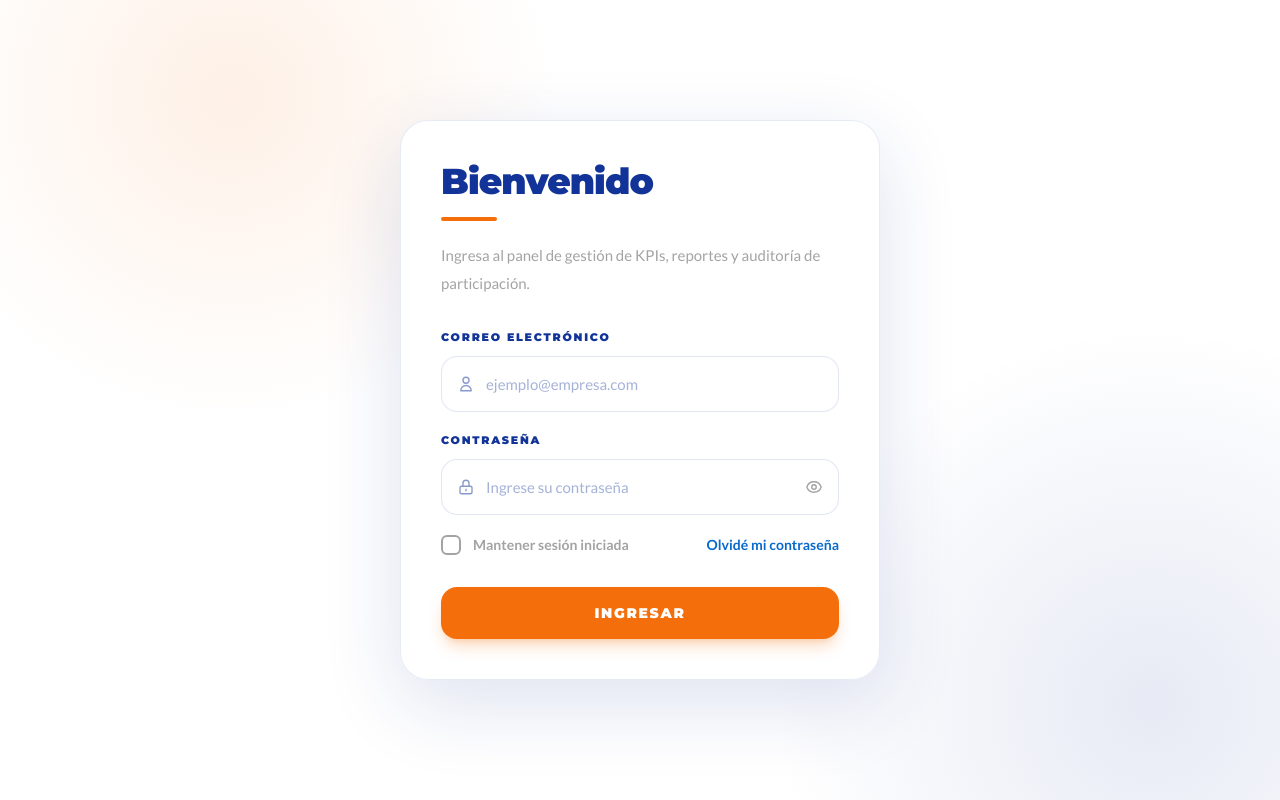
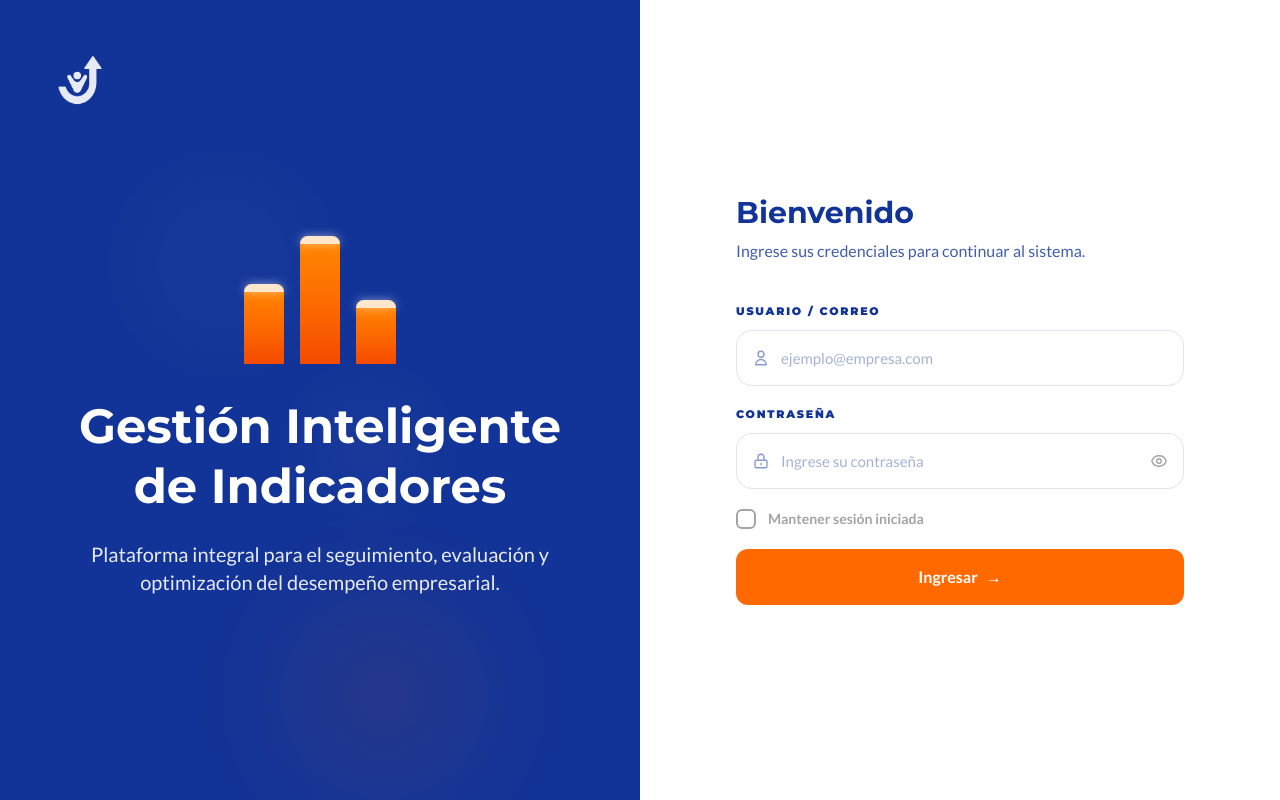
Before and after one commit to AriannaHC/SIstemaKpi, a React (Vite) app in the folder frontend/: page / in a window 1280 px wide. Built offline with nearby package versions, Linux system fonts and the light colour scheme.

Commit message:
Actualización de Login

```diff
--- a/frontend/src/components/Views.jsx
+++ b/frontend/src/components/Views.jsx
@@ -339,10 +339,20 @@ export function SettingsView({ kpis, setKpis }) {
 
 export function ReportsView({ kpis, entries, participation, notifications, addNotification }) {
   const ranking = workers.map((worker) => {
-    const data = participation[worker.id];
-    const rate = Math.round((data.completed / data.expected) * 100);
-    return { ...worker, rate, completed: data.completed, expected: data.expected };
-  }).sort((a, b) => b.rate - a.rate);
+  const data = participation?.[worker.id] || {
+    completed: 0,
+    expected: 1
+  };
+
+  const rate = Math.round((data.completed / data.expected) * 100);
+
+  return {
+    ...worker,
+    rate,
+    completed: data.completed,
+    expected: data.expected
+  };
+}).sort((a, b) => b.rate - a.rate);
   const participationChartData = ranking.map((worker) => ({ label: worker.name.split(' ')[0], value: worker.rate }));
   const exportRows = [['Trabajador', 'Area', 'Participacion', 'Completados', 'Esperados'], ...ranking.map((w) => [w.name, w.area, `${w.rate}%`, w.completed, w.expected])];
 
--- a/frontend/src/pages/Login.jsx
+++ b/frontend/src/pages/Login.jsx
@@ -53,65 +53,181 @@ export default function Login() {
   );
 
 return (
-    <section className="flex min-h-screen flex-1 items-center justify-center bg-[radial-gradient(circle_at_18%_12%,rgba(244,111,11,0.10),transparent_26%),radial-gradient(circle_at_90%_88%,rgba(18,52,152,0.10),transparent_28%),linear-gradient(180deg,#FFFFFF_0%,#FFFFFF_100%)] px-5 py-10 sm:px-8 lg:px-14">
-      <div className="w-full max-w-120">
-        <div className="mb-8 flex items-center gap-4 lg:hidden">
-          <img src="/Imag/Consultora_JB.png" alt="Consultora JB" className="h-14 w-14 rounded-2xl bg-white p-2 shadow-md object-contain ring-1 ring-azul/10" />
-          <div>
-            <p className="text-xs font-black uppercase tracking-[0.22em] text-naranja">Sistema KPI</p>
-            <h1 className="text-xl font-black text-azul-profundo tracking-tight">Consultora JB</h1>
+  <section className="min-h-screen flex">
+    {/* Panel izquierdo con nuevas animaciones */}
+    <div className="hidden lg:flex lg:w-1/2 bg-[#123498] flex-col items-center justify-center px-16 relative overflow-hidden">
+      {/* Degradado de fondo */}
+      <div className="absolute inset-0 bg-[radial-gradient(ellipse_at_top,_var(--tw-gradient-stops))] from-[#1a4ba0] to-[#123498] -z-20"></div>
+
+      {/* Animación de partículas de fondo */}
+      <div className="absolute inset-0 z-0 pointer-events-none">
+        <div className="absolute top-1/4 left-1/4 w-32 h-32 bg-white/5 rounded-full blur-3xl animate-particle-1"></div>
+        <div className="absolute top-3/4 right-1/4 w-48 h-48 bg-orange-500/10 rounded-full blur-3xl animate-particle-2"></div>
+        <div className="absolute top-1/2 left-1/2 w-24 h-24 bg-white/10 rounded-full blur-2xl animate-particle-3"></div>
+      </div>
+
+      {/* Logo en la esquina */}
+      <img
+        src="/Imag/Logos.JB-04.png"
+        alt="Consultora JB"
+        className="absolute top-8 left-8 w-24 h-24 object-contain opacity-90 z-10"
+      />
+
+      {/* Contenedor principal (texto estático) */}
+      <div className="text-center z-10 mt-8">
+
+        {/* Gráfico de Barras Animado (solo el gráfico flota) */}
+        <div className="flex items-end gap-4 mb-8 mx-auto w-fit animate-float-container">
+          {/* Barra 1 */}
+          <div className="w-10 h-20 rounded-t-lg bg-gradient-to-t from-orange-600 to-orange-400 relative animate-bar-1 group">
+            <div className="absolute top-0 left-0 w-full h-2 bg-white/80 rounded-t-lg group-hover:bg-white transition-colors shadow-[0_0_10px_rgba(255,255,255,0.5)]"></div>
+          </div>
+          {/* Barra 2 (Central, más alta) */}
+          <div className="w-10 h-32 rounded-t-lg bg-gradient-to-t from-orange-600 to-orange-400 relative animate-bar-2 group">
+            <div className="absolute top-0 left-0 w-full h-2 bg-white/80 rounded-t-lg group-hover:bg-white transition-colors shadow-[0_0_10px_rgba(255,255,255,0.5)]"></div>
+          </div>
+          {/* Barra 3 */}
+          <div className="w-10 h-16 rounded-t-lg bg-gradient-to-t from-orange-600 to-orange-400 relative animate-bar-3 group">
+            <div className="absolute top-0 left-0 w-full h-2 bg-white/80 rounded-t-lg group-hover:bg-white transition-colors shadow-[0_0_10px_rgba(255,255,255,0.5)]"></div>
           </div>
         </div>
 
-        <div className="rounded-[1.75rem] border border-azul/10 bg-white/95 p-7 shadow-[0_24px_80px_rgba(18,52,152,0.14)] backdrop-blur sm:p-10">
-          <div className="mb-8">
-            <h2 className="text-4xl font-black text-azul-profundo tracking-tight" style={{ fontFamily: "'Montserrat', sans-serif" }}>
+        {/* Texto Principal (ahora estático) */}
+        <h1
+          className="text-5xl font-bold text-white mb-6 leading-tight"
+          style={{ fontFamily: "'Montserrat', sans-serif" }}
+        >
+          Gestión Inteligente de Indicadores
+        </h1>
+
+        {/* Texto Descriptivo (ahora estático) */}
+        <p className="text-xl text-white/90 max-w-2xl mx-auto">
+          Plataforma integral para el seguimiento, evaluación y optimización del desempeño empresarial.
+        </p>
+      </div>
+
+      {/* Animaciones CSS actualizadas */}
+      <style jsx>{`
+        /* Animación de crecimiento de las barras */
+        @keyframes growUp {
+          from { transform: scaleY(0); opacity: 0; }
+          to { transform: scaleY(1); opacity: 1; }
+        }
+        .animate-bar-1 { animation: growUp 0.8s cubic-bezier(0.4, 0, 0.2, 1) forwards 0.2s; transform-origin: bottom; }
+        .animate-bar-2 { animation: growUp 0.8s cubic-bezier(0.4, 0, 0.2, 1) forwards 0.4s; transform-origin: bottom; }
+        .animate-bar-3 { animation: growUp 0.8s cubic-bezier(0.4, 0, 0.2, 1) forwards 0.6s; transform-origin: bottom; }
+
+        /* Animación de flotación solo para el gráfico */
+        @keyframes floatContainer {
+          0%, 100% { transform: translateY(0); }
+          50% { transform: translateY(-10px); }
+        }
+        .animate-float-container {
+          animation: floatContainer 6s ease-in-out infinite;
+        }
+
+        /* Animaciones para las partículas de fondo */
+        @keyframes particleFloat1 {
+          0%, 100% { transform: translate(0, 0); }
+          50% { transform: translate(20px, -20px); }
+        }
+        @keyframes particleFloat2 {
+          0%, 100% { transform: translate(0, 0); }
+          50% { transform: translate(-30px, 20px); }
+        }
+        @keyframes particleFloat3 {
+          0%, 100% { transform: translate(0, 0) scale(1); opacity: 0.5; }
+          50% { transform: translate(10px, -10px) scale(1.2); opacity: 0.2; }
+        }
+
+        .animate-particle-1 { animation: particleFloat1 15s ease-in-out infinite; }
+        .animate-particle-2 { animation: particleFloat2 20s ease-in-out infinite reverse; }
+        .animate-particle-3 { animation: particleFloat3 10s ease-in-out infinite; }
+      `}</style>
+
+    </div>
+
+    {/* Panel derecho con textos en azul */}
+    <div className="w-full lg:w-1/2 bg-white flex flex-col items-center justify-center px-8 py-10 relative">
+
+      <div className="w-full max-w-md">
+
+        <div className="mb-10">
+          {/* Título cambiado a azul corporativo */}
+          <h2
+            className="text-3xl font-bold text-[#123498] mb-2"
+            style={{ fontFamily: "'Montserrat', sans-serif" }}
+          >
             Bienvenido
           </h2>
-            <div className="mt-4 h-1 w-14 rounded-full bg-naranja" />
-            <p className="mt-5 text-[15px] leading-7 text-gris-texto">
-              Ingresa al panel de gestión de KPIs, reportes y auditoría de participación.
+
+          {/* Texto cambiado a azul con 80% de opacidad */}
+          <p className="text-[#123498]/80">
+            Ingrese sus credenciales para continuar al sistema.
           </p>
         </div>
 
         {error && (
-            <div className="mb-6 flex items-center gap-3 rounded-2xl border border-rojo-persa/25 bg-rojo-persa/10 p-3.5 shadow-sm">
-              <svg className="w-5 h-5 shrink-0 text-rojo-persa" fill="none" stroke="currentColor" viewBox="0 0 24 24">
-                <path strokeLinecap="round" strokeLinejoin="round" strokeWidth="2" d="M12 8v4m0 4h.01M21 12a9 9 0 11-18 0 9 9 0 0118 0z" />
-              </svg>
-              <span className="text-sm font-medium text-rojo-persa">{error}</span>
+          <div className="mb-5 rounded-lg border border-red-200 bg-red-50 px-4 py-3">
+            <span className="text-sm text-red-700">
+              {error}
+            </span>
           </div>
         )}
 
         <form onSubmit={handleSubmit} className="space-y-5">
-            <InputField label="Correo electrónico" id="usuario" name="usuario" placeholder="ejemplo@empresa.com" value={formData.usuario} onChange={handleChange} icon={userIcon} accentColor="var(--azul)" />
-            <InputField label="Contraseña" id="contrasena" name="contrasena" placeholder="Ingrese su contraseña" value={formData.contrasena} onChange={handleChange} icon={lockIcon} showToggle showPassword={showPassword} onTogglePassword={() => setShowPassword(!showPassword)} accentColor="var(--azul)" />
+          <InputField
+            label="USUARIO / CORREO"
+            id="usuario"
+            name="usuario"
+            placeholder="ejemplo@empresa.com"
+            value={formData.usuario}
+            onChange={handleChange}
+            icon={userIcon}
+            accentColor="#123498"
+          />
 
-            <div className="flex flex-col gap-3 sm:flex-row sm:items-center sm:justify-between">
-              <CheckboxCustom label="Mantener sesión iniciada" checked={formData.mantenerSesion} onChange={(val) => setFormData((prev) => ({ ...prev, mantenerSesion: val }))} accentColor="var(--naranja)" />
-              <button type="button" className="text-left text-sm font-semibold text-azul-brillante transition-colors hover:text-azul sm:text-right">
-                Olvidé mi contraseña
-              </button>
-            </div>
+          <InputField
+            label="CONTRASEÑA"
+            id="contrasena"
+            name="contrasena"
+            placeholder="Ingrese su contraseña"
+            value={formData.contrasena}
+            onChange={handleChange}
+            icon={lockIcon}
+            showToggle
+            showPassword={showPassword}
+            onTogglePassword={() => setShowPassword(!showPassword)}
+            accentColor="#123498"
+          />
+
+          <CheckboxCustom
+            label="Mantener sesión iniciada"
+            checked={formData.mantenerSesion}
+            onChange={(val) =>
+              setFormData((prev) => ({
+                ...prev,
+                mantenerSesion: val,
+              }))
+            }
+            accentColor="#123498"
+          />
 
           <button
             type="submit"
             disabled={isLoading}
-              className="mt-3 w-full rounded-2xl bg-naranja px-5 py-4 text-sm font-black uppercase tracking-[0.12em] text-white shadow-lg shadow-naranja/25 transition-all duration-200 hover:-translate-y-0.5 hover:bg-naranja-oscuro hover:shadow-xl hover:shadow-naranja/30 disabled:translate-y-0 disabled:cursor-not-allowed disabled:bg-naranja-oscuro"
-              style={{ fontFamily: "'Montserrat', sans-serif" }}
+            className="w-full rounded-xl bg-orange-500 py-4 text-white font-bold transition-all duration-200 hover:bg-orange-600 disabled:cursor-not-allowed disabled:bg-orange-400 flex items-center justify-center gap-2 group"
           >
-              {isLoading ? (
-                <span className="flex items-center justify-center gap-2">
-                  <svg className="animate-spin w-4.5 h-4.5" fill="none" viewBox="0 0 24 24">
-                    <circle className="opacity-25" cx="12" cy="12" r="10" stroke="currentColor" strokeWidth="4" />
-                    <path className="opacity-75" fill="currentColor" d="M4 12a8 8 0 018-8V0C5.373 0 0 5.373 0 12h4z" />
-                  </svg>
-                  Ingresando
+            {isLoading ? "Ingresando..." : "Ingresar"}
+            {!isLoading && (
+              <span className="group-hover:translate-x-1 transition-transform">
+                →
               </span>
-              ) : 'Ingresar'}
+            )}
           </button>
         </form>
       </div>
+
     </div>
   </section>
 );
```
Also changed, not shown: frontend/public/Imag/Logos.JB-04.png (added), 1 other file (tests, documents, lock files or other folders). Lines whose indentation alone changed are shown as unchanged.
